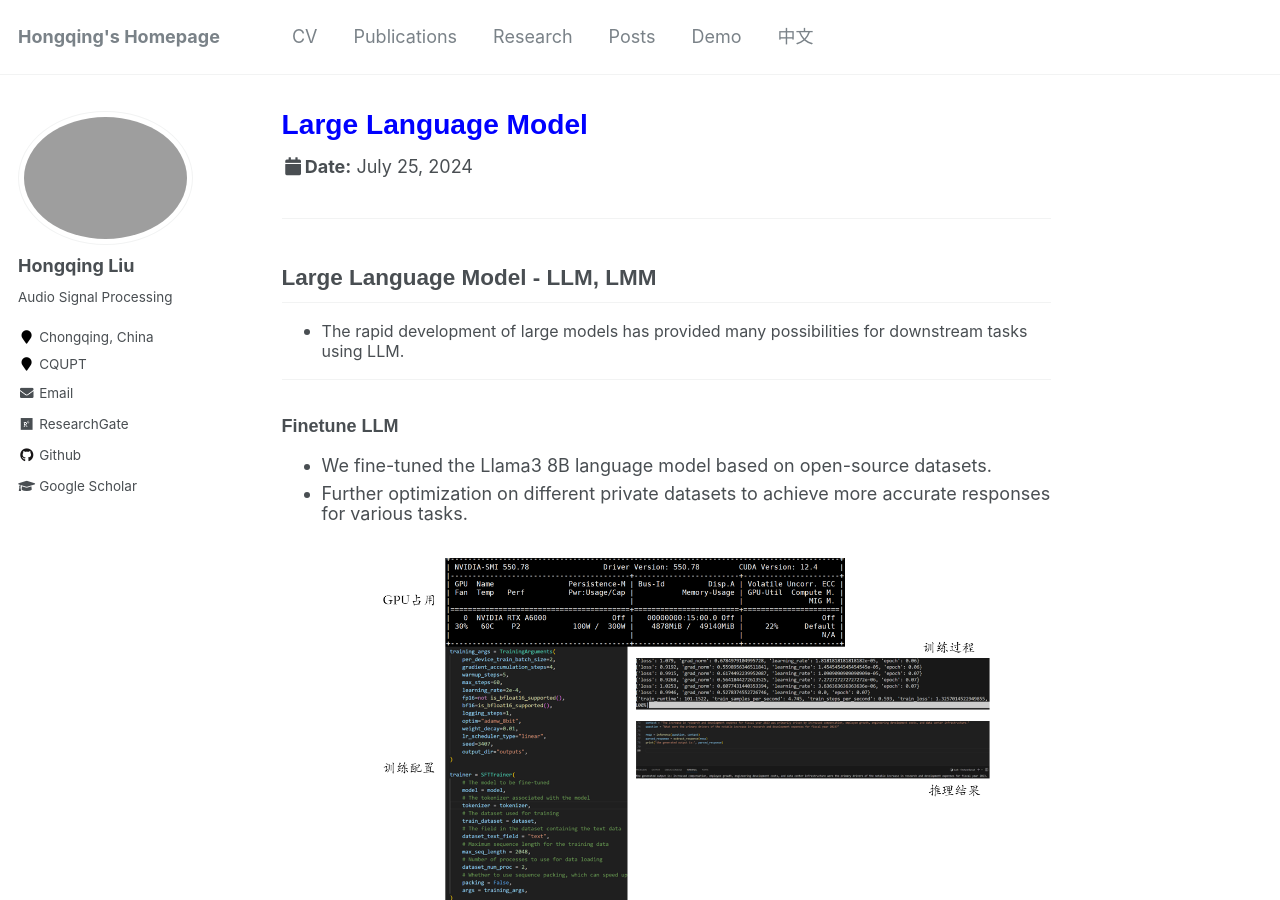
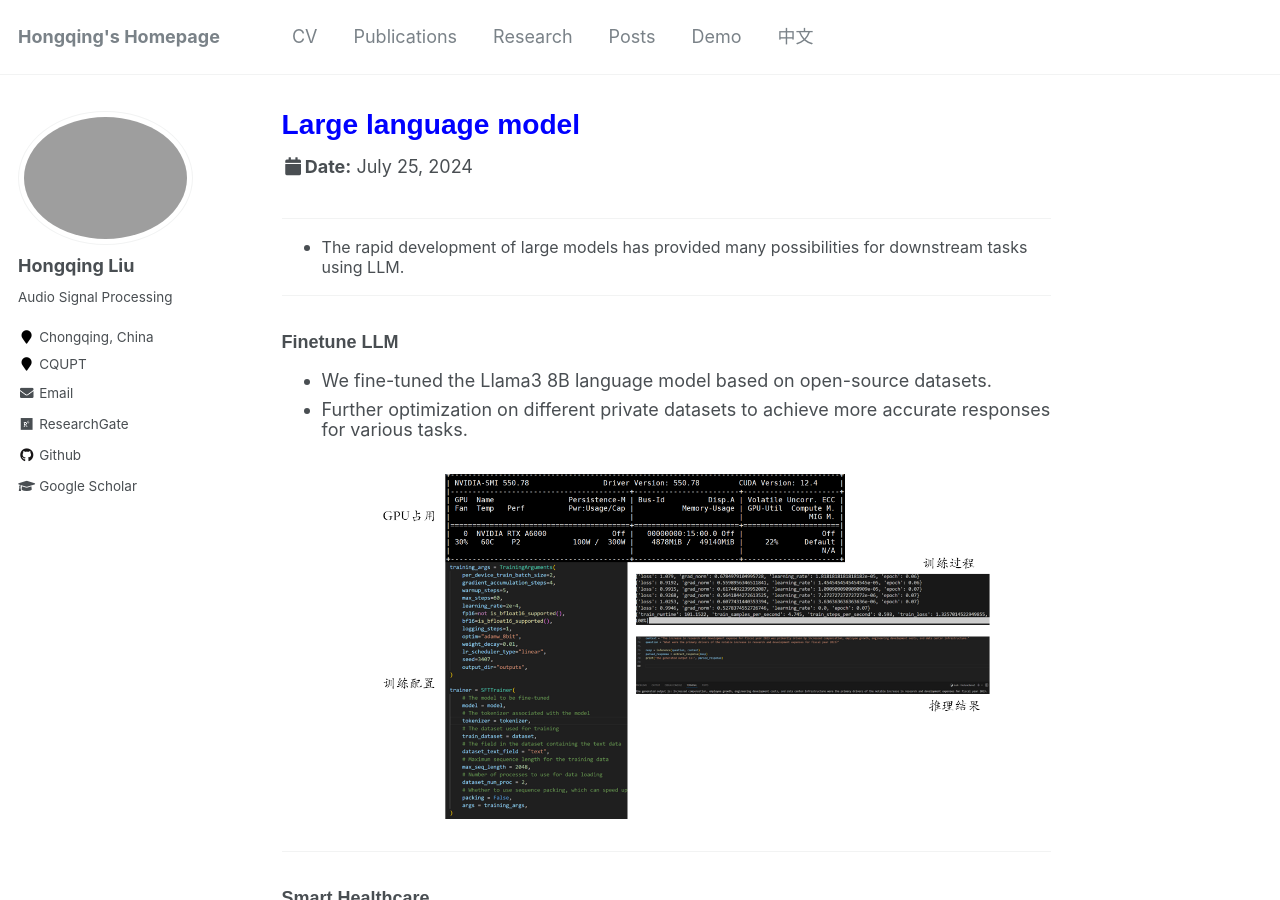
Before and after one commit to hong-qing-liu/english-hong-qing-liu.github.io, a Jekyll site: the page built from _talks/LLM.md, in a window 1280 px wide and 900 px high. Built offline with Jekyll 4.4.1, drawn with Linux system fonts in a browser that asks for light colours.

Commit message:
Update LLM.md

```diff
--- a/_talks/LLM.md
+++ b/_talks/LLM.md
@@ -1,12 +1,11 @@
 ---
-title: "<span style=\"color: blue;\"> Large Language Model</span>"
+title: "<span style=\"color: blue; text-decoration: none;\"> Large language model </span>"
 collection: talks
 type: "Talk"
 permalink: /talks/LLM
 ---
 
 ---
-##  Large Language Model - LLM, LMM
 - <font size=3> The rapid development of large models has provided many possibilities for downstream tasks using LLM.</font>
 
 
```
